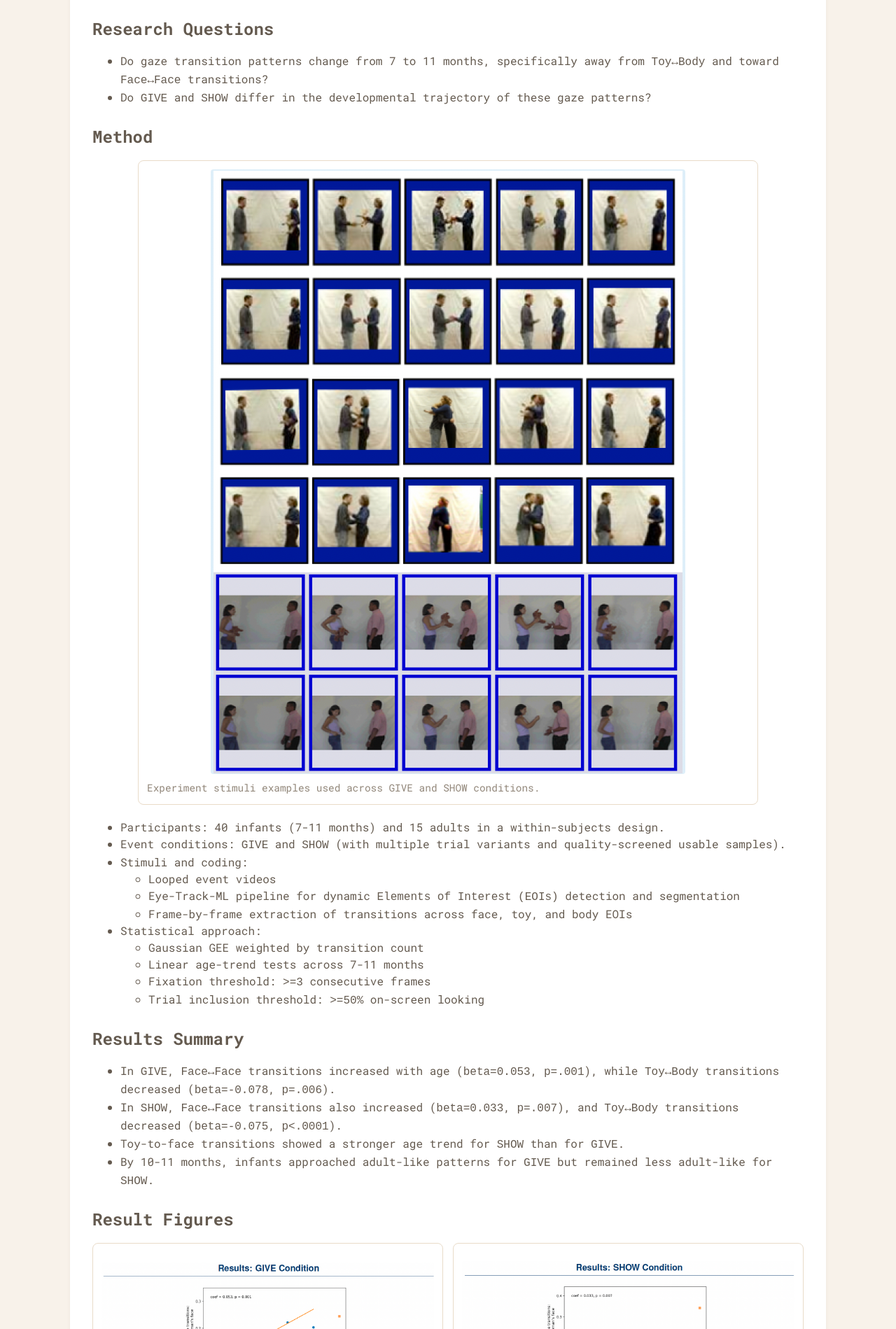
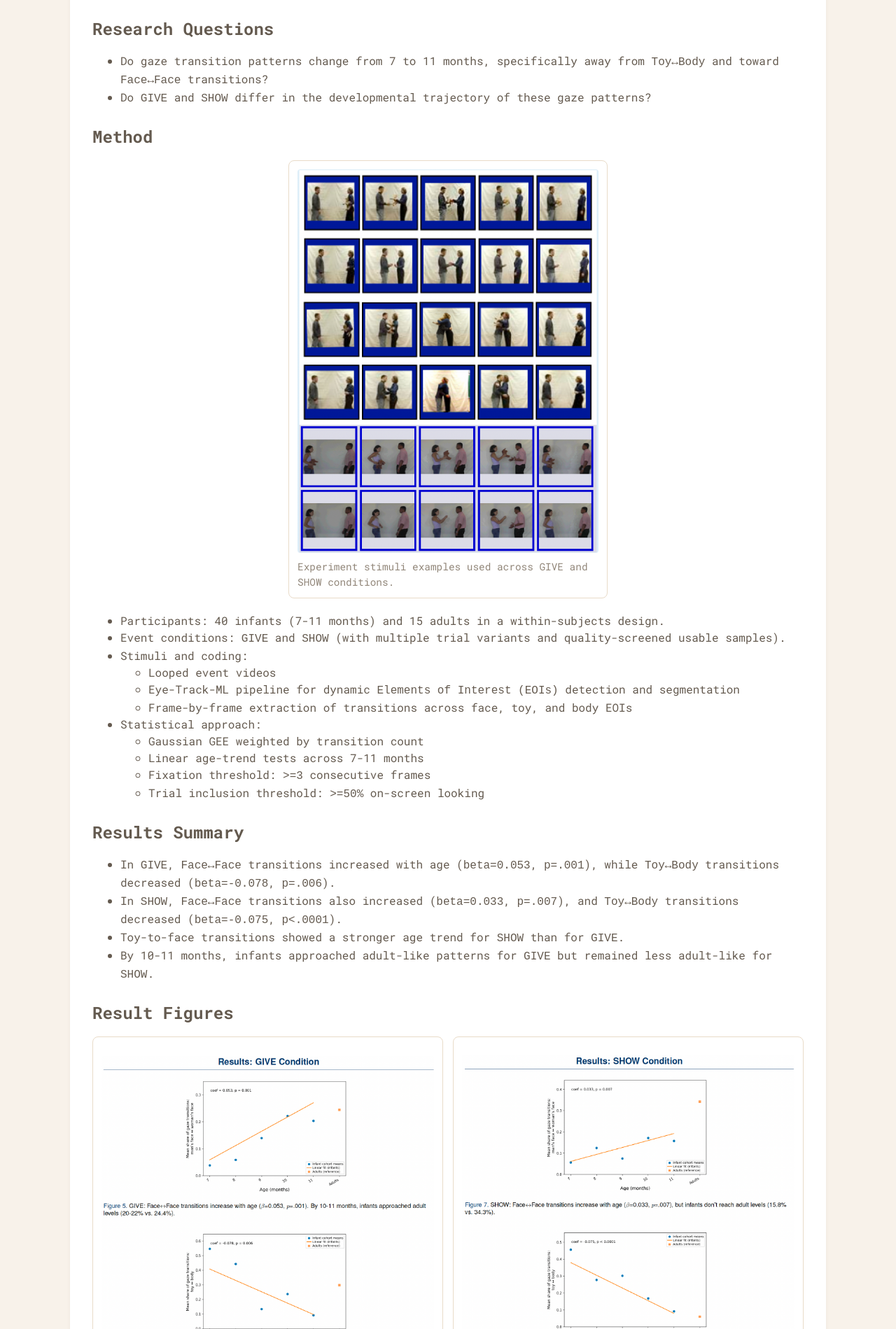
Before and after one commit to yuexin-li-7/yuexin-li-7.github.io, a Jekyll site: the page built from research/eye-tracking-study-on-infant-event-representation.md, in a window 1280 px wide. Shown: the part 1086-2985 px from the top of the page at 70% size. Built offline with Jekyll 4.4.1, drawn with Linux system fonts in a browser that asks for light colours.

Commit message:
Shrink experiment stimuli figure on Eye-Tracking page

```diff
--- a/_sass/main.scss
+++ b/_sass/main.scss
@@ -532,6 +532,10 @@ a {
   margin-right: auto;
 }
 
+.project-figure-experiment {
+  max-width: 430px;
+}
+
 .film-roll {
   margin-bottom: 2.5rem;
 }
--- a/research/eye-tracking-study-on-infant-event-representation.md
+++ b/research/eye-tracking-study-on-infant-event-representation.md
@@ -30,7 +30,7 @@ How Infant Looking Patterns to Trivalent Events Change from Object to Person Int
 
 ## Method
 
-<figure class="project-figure project-figure-single">
+<figure class="project-figure project-figure-single project-figure-experiment">
   <img src="{{ '/media/research/eye-tracking-study-on-infant-event-representation/figure-experiment-stimuli.png' | relative_url }}" alt="Experiment stimuli examples for GIVE and SHOW conditions">
   <figcaption>Experiment stimuli examples used across GIVE and SHOW conditions.</figcaption>
 </figure>
```
